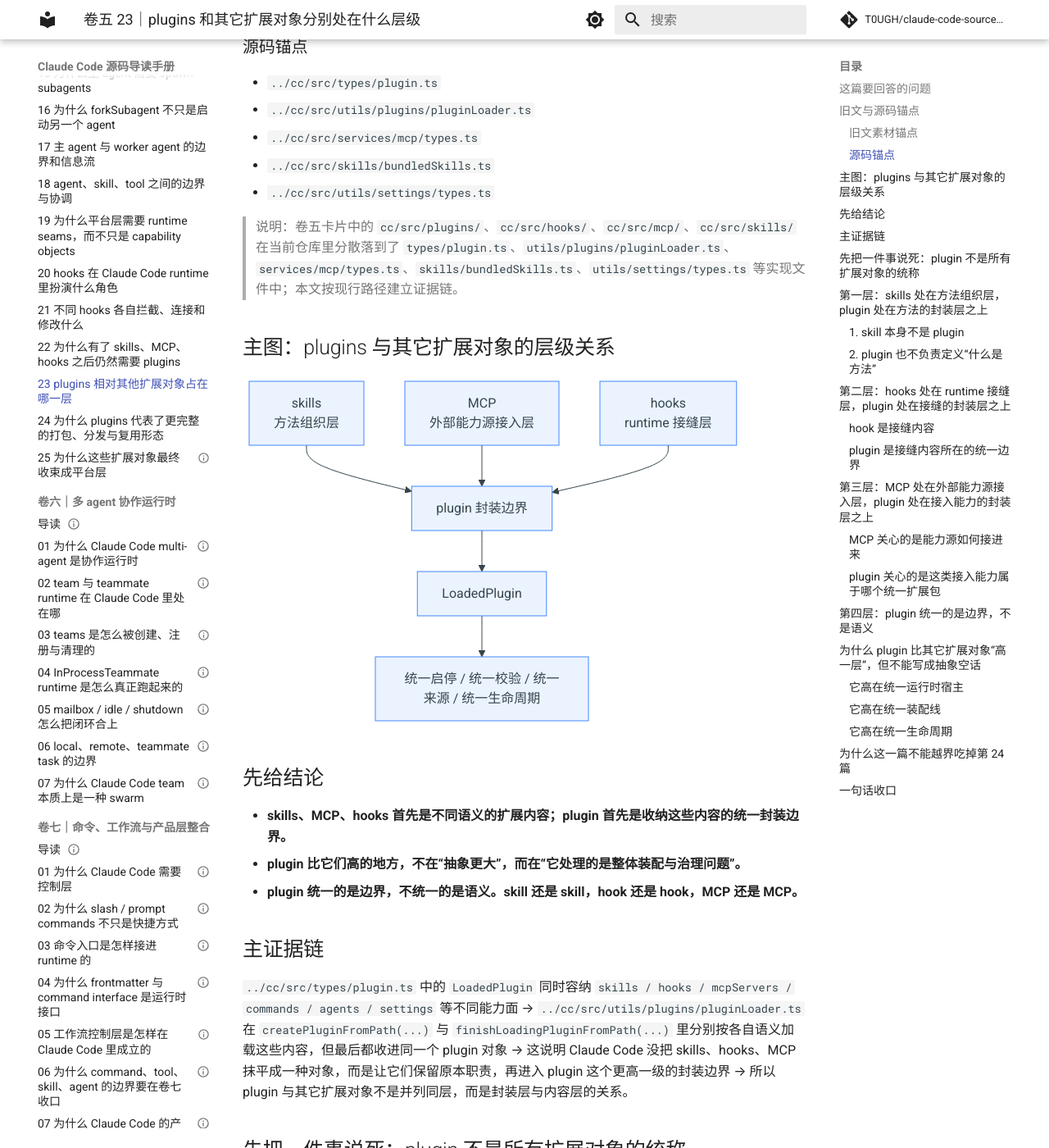
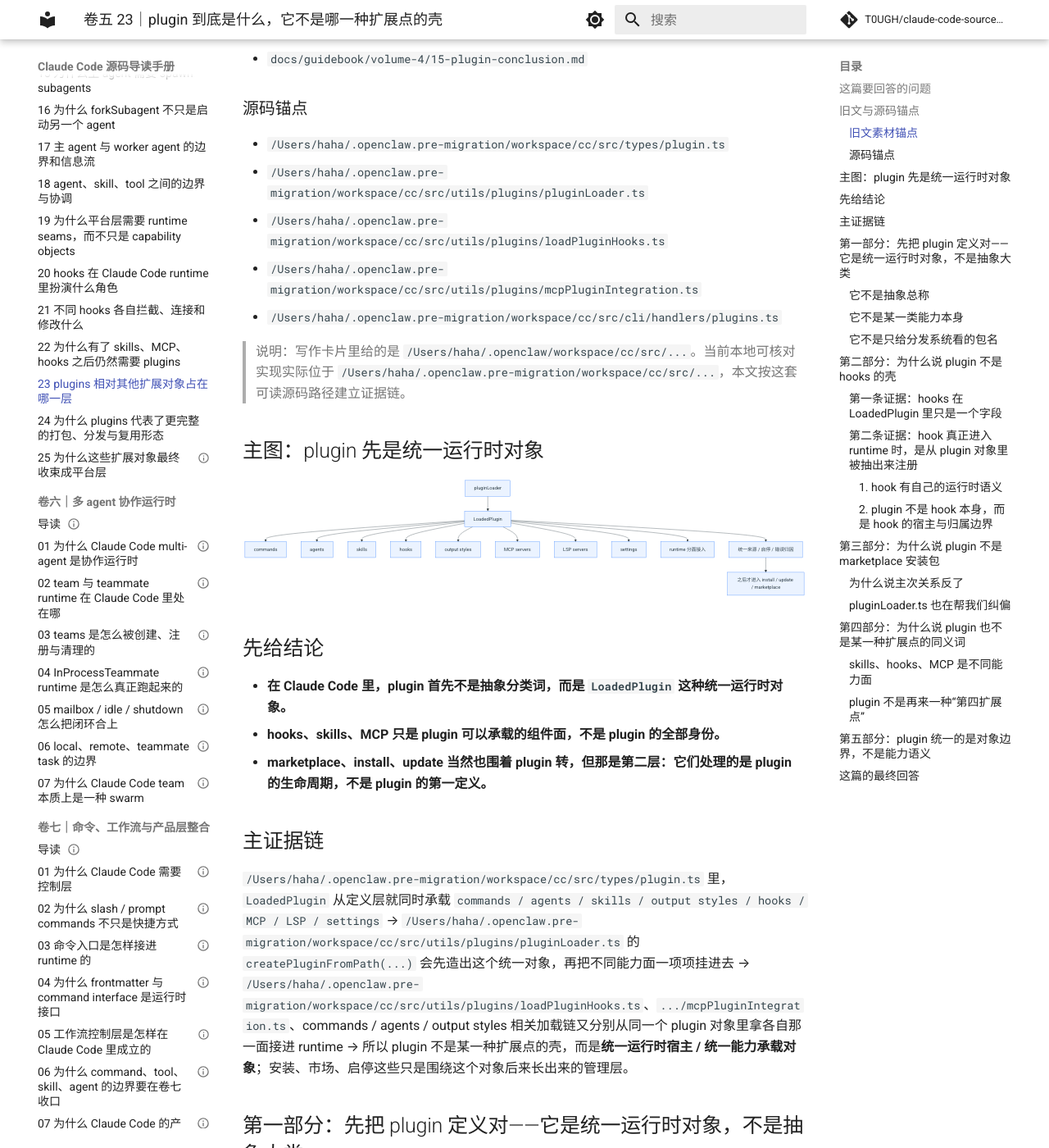
Before and after one commit to T0UGH/claude-code-source-guide, an MkDocs documentation site: the page built from docs/guidebookv2/volume-5/23-what-layer-plugins-occupy-relative-to-other-extension-objects.md, in a window 1280 px wide and 1400 px high, scrolled down 785 px. Shown: the whole window at 82% size. Built offline with MkDocs 1.6.1 and Material for MkDocs 9.7.7, drawn with Linux system fonts in a browser that asks for light colours; comment, search, counter and statistics services are not loaded; some of the changed text lies outside the part shown.

Commit message:
rewrite volume 5 article 23 around LoadedPlugin runtime identity

````diff
--- a/docs/guidebookv2/volume-5/23-what-layer-plugins-occupy-relative-to-other-extension-objects.md
+++ b/docs/guidebookv2/volume-5/23-what-layer-plugins-occupy-relative-to-other-extension-objects.md
@@ -1,25 +1,28 @@
 ---
-title: 卷五 23｜plugins 和其它扩展对象分别处在什么层级
+title: 卷五 23｜plugin 到底是什么，它不是哪一种扩展点的壳
 date: 2026-04-08
-tags: [Claude Code, plugins, skills, MCP, hooks]
+tags: [Claude Code, plugins, LoadedPlugin, hooks, skills, MCP]
 ---
 
-# 卷五 23｜plugins 和其它扩展对象分别处在什么层级
+# 卷五 23｜plugin 到底是什么，它不是哪一种扩展点的壳
 
 ## 这篇要回答的问题
 
-第 22 篇已经先把 plugins 组的锚点立住了：Claude Code 需要 plugin，不是为了重复 skills / MCP / hooks，而是为了补一层统一封装与治理边界。
+第 22 篇已经先回答了“为什么前面已经有 skills / MCP / hooks，系统还需要 plugin”。
 
-接下来必须继续切一刀：
+接下来要补的不是“plugin 很重要”，而是更容易被误解的下一刀：
 
-> **plugin 和 skills、MCP、hooks 到底处在什么层级？**
+> **plugin 到底是什么？为什么它既不是 hooks 的壳，不是 marketplace 安装包，也不是某一种扩展点的同义词？**
 
-如果这一刀不切稳，plugin 会立刻滑回两个常见误解：
+如果这一步不回到运行时对象本身，文章就会很容易滑向三种轻飘的说法：
 
-- 它是所有扩展对象的上位总称
-- 它只是把其它对象名字换了一遍
+- plugin 就是扩展点总称
+- plugin 就是 hooks 外面再包一层
+- plugin 就是后来拿来 install / update / marketplace 的产品壳
 
-而卷五第 23 篇的职责，正是把这个“大扩展桶”打碎。
+这三种说法都抓到了一点边，但都没打中 Claude Code 里最硬的那个事实：
+
+> **plugin 先是统一运行时对象，后面才轮到安装、治理和分发。**
 
 ## 旧文与源码锚点
 
@@ -29,240 +32,298 @@ tags: [Claude Code, plugins, skills, MCP, hooks]
 - `docs/guidebook/volume-4/15-plugin-conclusion.md`
 
 ### 源码锚点
-- `../cc/src/types/plugin.ts`
-- `../cc/src/utils/plugins/pluginLoader.ts`
-- `../cc/src/services/mcp/types.ts`
-- `../cc/src/skills/bundledSkills.ts`
-- `../cc/src/utils/settings/types.ts`
+- `/Users/haha/.openclaw.pre-migration/workspace/cc/src/types/plugin.ts`
+- `/Users/haha/.openclaw.pre-migration/workspace/cc/src/utils/plugins/pluginLoader.ts`
+- `/Users/haha/.openclaw.pre-migration/workspace/cc/src/utils/plugins/loadPluginHooks.ts`
+- `/Users/haha/.openclaw.pre-migration/workspace/cc/src/utils/plugins/mcpPluginIntegration.ts`
+- `/Users/haha/.openclaw.pre-migration/workspace/cc/src/cli/handlers/plugins.ts`
 
-> 说明：卷五卡片中的 `cc/src/plugins/`、`cc/src/hooks/`、`cc/src/mcp/`、`cc/src/skills/` 在当前仓库里分散落到了 `types/plugin.ts`、`utils/plugins/pluginLoader.ts`、`services/mcp/types.ts`、`skills/bundledSkills.ts`、`utils/settings/types.ts` 等实现文件中；本文按现行路径建立证据链。
+> 说明：写作卡片里给的是 `/Users/haha/.openclaw/workspace/cc/src/...`。当前本地可核对实现实际位于 `/Users/haha/.openclaw.pre-migration/workspace/cc/src/...`，本文按这套可读源码路径建立证据链。
 
-## 主图：plugins 与其它扩展对象的层级关系
+## 主图：plugin 先是统一运行时对象
 
 ```mermaid
 flowchart TD
-    A[skills\n方法组织层] --> D[plugin 封装边界]
-    B[MCP\n外部能力源接入层] --> D
-    C[hooks\nruntime 接缝层] --> D
-    D --> E[LoadedPlugin]
-    E --> F[统一启停 / 统一校验 / 统一来源 / 统一生命周期]
+    A[LoadedPlugin] --> B[commands]
+    A --> C[agents]
+    A --> D[skills]
+    A --> E[hooks]
+    A --> F[output styles]
+    A --> G[MCP servers]
+    A --> H[LSP servers]
+    A --> I[settings]
+
+    J[pluginLoader] --> A
+    A --> K[runtime 分面接入]
+    A --> L[统一来源 / 启停 / 错误归因]
+    L --> M[之后才进入 install / update / marketplace]
 ```
 
 ## 先给结论
 
-- **skills、MCP、hooks 首先是不同语义的扩展内容；plugin 首先是收纳这些内容的统一封装边界。**
-- **plugin 比它们高的地方，不在“抽象更大”，而在“它处理的是整体装配与治理问题”。**
-- **plugin 统一的是边界，不统一的是语义。skill 还是 skill，hook 还是 hook，MCP 还是 MCP。**
+- **在 Claude Code 里，plugin 首先不是抽象分类词，而是 `LoadedPlugin` 这种统一运行时对象。**
+- **hooks、skills、MCP 只是 plugin 可以承载的组件面，不是 plugin 的全部身份。**
+- **marketplace、install、update 当然也围着 plugin 转，但那是第二层：它们处理的是 plugin 的生命周期，不是 plugin 的第一定义。**
 
 ## 主证据链
 
-`../cc/src/types/plugin.ts` 中的 `LoadedPlugin` 同时容纳 `skills / hooks / mcpServers / commands / agents / settings` 等不同能力面 → `../cc/src/utils/plugins/pluginLoader.ts` 在 `createPluginFromPath(...)` 与 `finishLoadingPluginFromPath(...)` 里分别按各自语义加载这些内容，但最后都收进同一个 plugin 对象 → 这说明 Claude Code 没把 skills、hooks、MCP 抹平成一种对象，而是让它们保留原本职责，再进入 plugin 这个更高一级的封装边界 → 所以 plugin 与其它扩展对象不是并列同层，而是封装层与内容层的关系。
+`/Users/haha/.openclaw.pre-migration/workspace/cc/src/types/plugin.ts` 里，`LoadedPlugin` 从定义层就同时承载 `commands / agents / skills / output styles / hooks / MCP / LSP / settings` → `/Users/haha/.openclaw.pre-migration/workspace/cc/src/utils/plugins/pluginLoader.ts` 的 `createPluginFromPath(...)` 会先造出这个统一对象，再把不同能力面一项项挂进去 → `/Users/haha/.openclaw.pre-migration/workspace/cc/src/utils/plugins/loadPluginHooks.ts`、`.../mcpPluginIntegration.ts`、commands / agents / output styles 相关加载链又分别从同一个 plugin 对象里拿各自那一面接进 runtime → 所以 plugin 不是某一种扩展点的壳，而是**统一运行时宿主 / 统一能力承载对象**；安装、市场、启停这些只是围绕这个对象后来长出来的管理层。
 
-## 先把一件事说死：plugin 不是所有扩展对象的统称
+## 第一部分：先把 plugin 定义对——它是统一运行时对象，不是抽象大类
 
-从直觉上看，plugin 很容易被误解成“扩展对象的大总名”。因为它确实能承载很多东西：
+这篇最该先抓住的，不是“plugin 比别的更高级”，而是最朴素的一件事：
 
-- commands
-- agents
-- skills
-- hooks
-- MCP servers
-- LSP servers
-- settings
-- output styles
+Claude Code 里真的有一个叫 `LoadedPlugin` 的对象，而且它不是个薄薄的元数据壳。
 
-但“能承载很多东西”不等于“它就是这些东西的本体总称”。
+`plugin.ts` 里的 `LoadedPlugin` 明确带着：
 
-这和容器与内容的关系很像：
+- `name`
+- `manifest`
+- `path`
+- `source`
+- `repository`
+- `enabled`
+- `commandsPath / commandsPaths`
+- `agentsPath / agentsPaths`
+- `skillsPath / skillsPaths`
+- `outputStylesPath / outputStylesPaths`
+- `hooksConfig`
+- `mcpServers`
+- `lspServers`
+- `settings`
 
-- 容器可以装很多种东西
-- 但容器不是这些东西的语义上位词
+这串字段的意思非常直接：
 
-放到 Claude Code 里也是一样：
+> **系统不是把 hooks、skills、MCP 各自散放在外面，再在概念上叫它们“插件世界”；系统是先收出一个统一 plugin 对象，再让这些能力面寄宿在这个对象上。**
 
-- skill 还是在组织方法
-- hook 还是在定义 runtime 接缝
-- MCP server 还是在引入系统外能力源
-- plugin 则是把这些内容收进统一边界
+所以这篇如果要给一句最稳的定义，我会写成：
 
-所以第 23 篇第一句话就该是：
+> **plugin 是 Claude Code 里统一承载多种扩展能力面的运行时对象。**
 
-> **plugin 不是兜底名词，而是统一封装边界。**
+这里最关键的词不是“扩展”，而是：
 
-## 第一层：skills 处在方法组织层，plugin 处在方法的封装层之上
+- 统一
+- 运行时对象
+- 承载
 
-卷五前面已经反复证明过，skill 的主语不是“系统会什么”，而是：
+因为这三个词刚好把常见误解挡掉了。
 
-- 用户经验怎样进入 Claude Code
-- 某类工作流程怎样被组织成可调用方法单元
+### 它不是抽象总称
+如果它只是总称，就不需要 `LoadedPlugin` 这种具体结构。
 
-在当前代码里，这类内容会以 `skillsPath / skillsPaths` 的形式进入 plugin 对象；而 builtin plugin 也有 `skills?: BundledSkillDefinition[]` 这样的定义入口。
+### 它不是某一类能力本身
+如果它就是 hooks 或 skills，本体字段就不会同时把这么多组件面并列挂出来。
 
-这说明两件事：
+### 它不是只给分发系统看的包名
+如果它的第一身份只是安装包，它的核心类型就会先围着版本、来源、安装位置转，而不是先围着 runtime 能力组成转。
 
-### 1. skill 本身不是 plugin
-`LoadedPlugin` 里有 `skillsPath`，恰恰说明 skill 是 plugin 承载的一个组件面，而不是 plugin 的别名。
+## 第二部分：为什么说 plugin 不是 hooks 的壳
 
-### 2. plugin 也不负责定义“什么是方法”
-定义方法组织的仍然是 skill；plugin 负责的是：
+这是最容易滑进去的误解。
 
-- skill 属于哪个统一来源
-- 它跟哪些 hooks / agents / commands 一起被装进来
-- 它怎样被统一启停与治理
+因为 hooks 在前面几篇里已经讲得很重，而 plugin 又确实能带 hooks，所以直觉上很容易把 plugin 理解成：
 
-所以两者的关系更准确地说是：
+- hooks 的打包壳
+- hooks 的管理层
+- hooks 的外包装
 
-- **skill：方法层内容**
-- **plugin：方法内容所在的统一封装层**
+但源码其实明明白白在反对这个理解。
 
-## 第二层：hooks 处在 runtime 接缝层，plugin 处在接缝的封装层之上
+### 第一条证据：hooks 在 `LoadedPlugin` 里只是一个字段
+`LoadedPlugin` 里是 `hooksConfig?: HooksSettings`。
 
-第 20、21 篇已经把 hooks 的职责讲得很清楚：
+这句话表面上很普通，真正重要的是它背后的主谓关系：
 
-- 它们卡在 SessionStart、UserPromptSubmit、PreToolUse、PostToolUse、Stop 这些 runtime 接缝上
-- 它们的关键词是观察、注入、拦截、改写
+- 主语是 `LoadedPlugin`
+- hooks 是它里面的一面配置
 
-而在 plugin 这条线里，hooks 进入系统的方式是 `hooksConfig?: HooksSettings`。
+也就是说，Claude Code 不是先定义“hook plugin”，再围着 hook 加别的东西；而是先定义 plugin，再允许 plugin 其中一面是 hooks。
 
-这件事本身就很说明问题。
+### 第二条证据：hook 真正进入 runtime 时，是从 plugin 对象里被抽出来注册
+`loadPluginHooks.ts` 的逻辑很清楚：
 
-### hook 是接缝内容
-`HooksSettings` 描述的是运行时哪些点允许被挂钩、返回什么影响，它的主语是 runtime 阶段。
+- 先 `loadAllPluginsCacheOnly()` 拿到所有 enabled plugins
+- 遍历每个 plugin 的 `hooksConfig`
+- 把它转换成带 `pluginRoot / pluginName / pluginId` 的 matcher
+- 再统一注册进 hooks runtime
 
-### plugin 是接缝内容所在的统一边界
-plugin loader 负责：
+这个流程说明两件事：
 
-- 找到 hooks 文件
-- 合并 hooks
-- 检测重复 hooks 文件
-- 把 hooks 归到某个 plugin 名下
-- 让它们带着同一来源、启停态、错误语义进入系统
+#### 1. hook 有自己的运行时语义
+它是事件点上的 matcher 和 hook 列表，关心的是 `PreToolUse`、`PostToolUse`、`SessionStart`、`Stop` 这些 runtime 接缝。
 
-这说明 plugin 不在回答“接缝是什么”，而是在回答：
+#### 2. plugin 不是 hook 本身，而是 hook 的宿主与归属边界
+因为注册前，系统总是先问：
 
-> **这些接缝逻辑属于哪个正式扩展单元。**
+- 这个 hook 属于哪个 plugin
+- 这个 plugin 是否 enabled
+- 它的根目录是什么
+- 它的 pluginId 是什么
 
-所以两者不是一类对象：
+所以这里最准确的说法不是“plugin 是 hooks 的壳”，而是：
 
-- **hook：runtime 接缝层内容**
-- **plugin：把接缝内容与其它内容一起收编的封装层**
+> **hook 是 plugin 能携带的一种 runtime 接缝能力；plugin 则是把这类能力连同其它能力一起收进系统的正式对象。**
 
-## 第三层：MCP 处在外部能力源接入层，plugin 处在接入能力的封装层之上
+换句话说：
 
-MCP 在卷五的核心判断一直很稳定：
+- **hook 回答的是：在哪个运行时接缝上介入。**
+- **plugin 回答的是：这些介入能力属于哪个统一扩展对象。**
 
-- 它不是“多一批远程工具”
-- 它是外部能力源与资源系统进入 Claude Code 的接入层
+这不是一回事。
 
-在 plugin 代码里，这一层以 `mcpServers?: Record<string, McpServerConfig>` 的形式被纳入 `LoadedPlugin`。
+## 第三部分：为什么说 plugin 不是 marketplace 安装包
 
-这一步很关键，因为它直接说明：
+第二个很常见的误解，是把 plugin 直接等同于安装和分发侧的对象。
 
-- MCP server 可以成为 plugin 的一部分
-- 但 plugin 不等于 MCP
+这种误解也不是完全没来由。因为 `plugins.ts` 里确实已经有：
 
-### MCP 关心的是能力源如何接进来
-`McpServerConfig` 关注的是外部 server 怎样被配置、怎样被接入。
+- `plugin list`
+- `plugin install`
+- `plugin uninstall`
+- `plugin enable`
+- `plugin disable`
+- `plugin update`
+- `plugin marketplace *`
 
-### plugin 关心的是这类接入能力属于哪个统一扩展包
-plugin 会继续给这类接入能力补上：
+但如果因此反过来把 plugin 定义成“安装包”，就把主次关系写反了。
+
+### 为什么说主次关系反了
+因为在实际代码顺序里，先出现的是统一运行时对象，后出现的是围绕它的管理动作。
+
+更直一点说：
+
+- 没有 `LoadedPlugin`，CLI 也就没有一个稳定对象可列举、启停、安装、卸载
+- 正是因为系统先把 plugin 定义成正式对象，后面才值得长出 install / update / marketplace 这一整套生命周期
+
+所以 marketplace 安装包只是 plugin 的**进入系统方式之一**，不是 plugin 的第一定义。
+
+### `pluginLoader.ts` 也在帮我们纠偏
+`pluginLoader.ts` 文件头会讲 discovery sources，会讲 marketplace-based plugins、session-only plugins、builtin plugins。
+
+这其实恰好说明：
+
+> **source 是 plugin 的来源维度，不是 plugin 的本体定义。**
+
+同一个 plugin 对象可以来自：
+
+- builtin
+- marketplace
+- inline / session-only
+
+来源不同，不会让它突然从“plugin”变成别的东西；它进入系统后，仍然要落到同样的 `LoadedPlugin` 结构上。
+
+所以这篇只需要轻轻点住一句：
+
+> **plugin 可以被安装、被更新、被列举、被放进 marketplace，但这些都发生在“它已经是统一运行时对象”之后。**
+
+更完整的分发、治理、平台边界，留给第 24 篇讲就够了。
+
+## 第四部分：为什么说 plugin 也不是某一种扩展点的同义词
+
+到这里还要再往前走半步。
+
+即使读者不把 plugin 误会成 hooks 壳，也可能会退回到另一个宽一点的误解：
+
+- plugin 就是一种扩展点
+- 只是这种扩展点比较大
+- 比 skills、MCP、hooks 都大一点
+
+这个说法还是不够准。
+
+因为它会让人误以为 plugin 和 skills / hooks / MCP 只是并列同类，只是粒度不同。
+
+但 `LoadedPlugin` 的结构已经告诉我们不是这样。
+
+### skills、hooks、MCP 是不同能力面
+它们各自回答的问题不同：
+
+- **skills** 更像方法组织与可调用经验单元
+- **hooks** 更像 runtime 接缝上的观察、拦截、注入与改写
+- **MCP** 更像外部能力源 / 外部 server 的接入面
+
+### plugin 不是再来一种“第四扩展点”
+plugin 做的不是再提供一条新接入面，而是把前面这些不同接入面收进同一个运行时对象里。
+
+这点可以从 `createPluginFromPath(...)` 看得很清楚。
+
+它的做法不是：
+
+- 发现一个 hooks 扩展点
+- 再发现一个 skills 扩展点
+- 再发现一个 MCP 扩展点
+- 大家彼此平行
+
+它的做法是：
+
+- 先创建一个 `plugin: LoadedPlugin`
+- 然后为它补上 `commandsPath`
+- 补上 `agentsPath`
+- 补上 `skillsPath`
+- 补上 `outputStylesPath`
+- 继续补 `hooksConfig`
+- 继续补 `mcpServers`
+- 继续补 `lspServers`
+- 继续补 `settings`
+
+这就说明：
+
+> **plugin 不是“其中一种扩展点”，而是扩展点们共同寄宿的统一宿主。**
+
+所以第 23 篇真正要切开的层级关系，不是“谁更大”，而是：
+
+- **skills / hooks / MCP 是能力面**
+- **plugin 是统一运行时对象**
+
+前者是内容面，后者是宿主面。
+
+## 第五部分：plugin 统一的是对象边界，不是能力语义
+
+这句是这篇最后必须收住的判断。
+
+如果 Claude Code 真把 plugin 设计成“超级扩展点”，那最自然的做法应该是把所有东西抹平成一种注册项。
+
+但实际代码不是这样走的。
+
+它反而很刻意地保留了差异：
+
+- hooks 通过 `loadPluginHooks.ts` 注册进 runtime hooks
+- MCP 通过 `mcpPluginIntegration.ts` 读取和合并 server 配置
+- commands / skills 走各自的发现与枚举链
+- agents 走 agent definition 装载链
+- output styles 走样式收集链
+
+也就是说，Claude Code 没有把所有能力语义压成一种统一协议；它只是在更高一层把它们收进同一个 plugin 对象。
+
+所以 plugin 统一的不是：
+
+- 方法语义
+- 接缝语义
+- 外部能力源语义
+
+plugin 统一的是：
 
 - 来源归属
-- 启停状态
-- marketplace / 安装生命周期
-- 与其它组件的组合关系
+- 启停边界
+- 运行时宿主
+- 错误归因
+- 组件并置关系
 
-所以更准确的关系应该是：
+这句话最好记成：
 
-- **MCP：外部能力源接入层**
-- **plugin：可把这种接入层内容收进去的更高一级封装层**
+> **plugin 统一的是对象边界，不是能力语义。**
 
-## 第四层：plugin 统一的是边界，不是语义
+也正因为如此，它才既不会把 hooks 吞掉，也不会把 skills、MCP 改名以后重讲一遍。
 
-这是第 23 篇最重要的收口判断。
+## 这篇的最终回答
 
-如果 Claude Code 真的把 plugin 设计成“大统一本体”，那它应该会做另一件事：
+现在可以把开头的问题压成一个读者真正能带走的版本：
 
-- 让 skill、hook、MCP 都变成某种同质化注册项
-- 再用一个统一协议把它们抹平
+> **plugin 在 Claude Code 里，首先是 `LoadedPlugin` 这种统一运行时对象：它能同时承载 commands、agents、skills、hooks、output styles、MCP、LSP 和 settings。hooks、skills、MCP 只是它承载的不同组件面，不是它的全部身份。也因此，plugin 不是 hooks 的壳，不是 marketplace 安装包，也不是某一种扩展点的同义词；它是系统用来接住多能力面的统一宿主与统一边界。**
 
-但从 `pluginLoader.ts` 的实现看，系统并没有这么做。
+如果再压缩成一句最值得记住的话，就是：
 
-它反而保留了明显分流：
+> **plugin 先是统一运行时对象，后面才轮到安装、治理和分发。**
 
-- commands 有自己的路径与 metadata
-- agents 有自己的路径
-- skills 有自己的路径
-- hooks 有自己的加载与 merge 逻辑
-- MCP servers 作为专门配置被挂进来
-- settings 还有允许名单过滤
+这就是第 23 篇该做完的事。
 
-这说明 plugin 做的不是“语义统一化”，而是：
-
-> **边界统一化。**
-
-统一的是什么？
-
-- 来源边界
-- 启停边界
-- 装配边界
-- 校验边界
-- 生命周期边界
-
-没有统一的是什么？
-
-- 方法组织的语义
-- runtime 接缝的语义
-- 外部能力接入的语义
-
-所以卷五这里必须把一句话讲透：
-
-> **plugin 统一的是治理与封装边界，不是把所有扩展对象改造成同一种东西。**
-
-## 为什么 plugin 比其它扩展对象“高一层”，但不能写成抽象空话
-
-说 plugin 高一层，最容易滑成空洞说法：
-
-- 更高级
-- 更上位
-- 更抽象
-
-这些都不够硬。
-
-真正硬的说法应该回到代码结构：
-
-### 它高在统一运行时宿主
-`LoadedPlugin` 是统一对象，而 skill / hook / MCP 都是其上内容面。
-
-### 它高在统一装配线
-`pluginLoader.ts` 负责 discovery、validation、load、merge、enable/disable、error collection。
-
-### 它高在统一生命周期
-`plugins.ts` 提供 validate、list、install、uninstall、enable、disable、update、marketplace 子命令。
-
-所以 plugin 高一层，不是因为名字更宏大，而是因为：
-
-> **它处理的已经不是某类能力怎样进入系统，而是这些能力怎样作为一个整体被系统接住、管理和分发。**
-
-## 为什么这一篇不能越界吃掉第 24 篇
-
-第 23 篇只负责切层级，不负责把成熟封装、分发、复用全部讲完。
-
-这里能讲到的程度是：
-
-- plugin 比其它对象高一层
-- 高在统一封装与治理边界
-
-但还不能把下面这些展开写完：
-
-- 为什么它代表更完整的分发形态
-- 为什么它代表更完整的复用形态
-- 为什么 install / marketplace / schema / policy 构成成熟扩展系统
-
-那些是第 24 篇的任务。
-
-如果第 23 篇在这里提前把“成熟封装”全部说完，就会吃掉本组最后一篇的职责。
-
-## 一句话收口
-
-> plugins 不在与 skills、hooks、MCP 并列的同一层上：前者们分别是方法组织层、runtime 接缝层和外部能力源接入层的扩展内容，而 `../cc/src/types/plugin.ts` 中的 `LoadedPlugin` 与 `../cc/src/utils/plugins/pluginLoader.ts` 中的统一装配链，则把这些不同语义的内容收进同一个来源、启停、校验和生命周期边界里；因此 plugin 统一的是封装与治理边界，不是对象语义本身。
+第 24 篇再继续回答：为什么围绕这个统一对象，系统最后还会长出 loader、schema、policy、install、marketplace，直到 plugin 变成一层平台边界。
````
